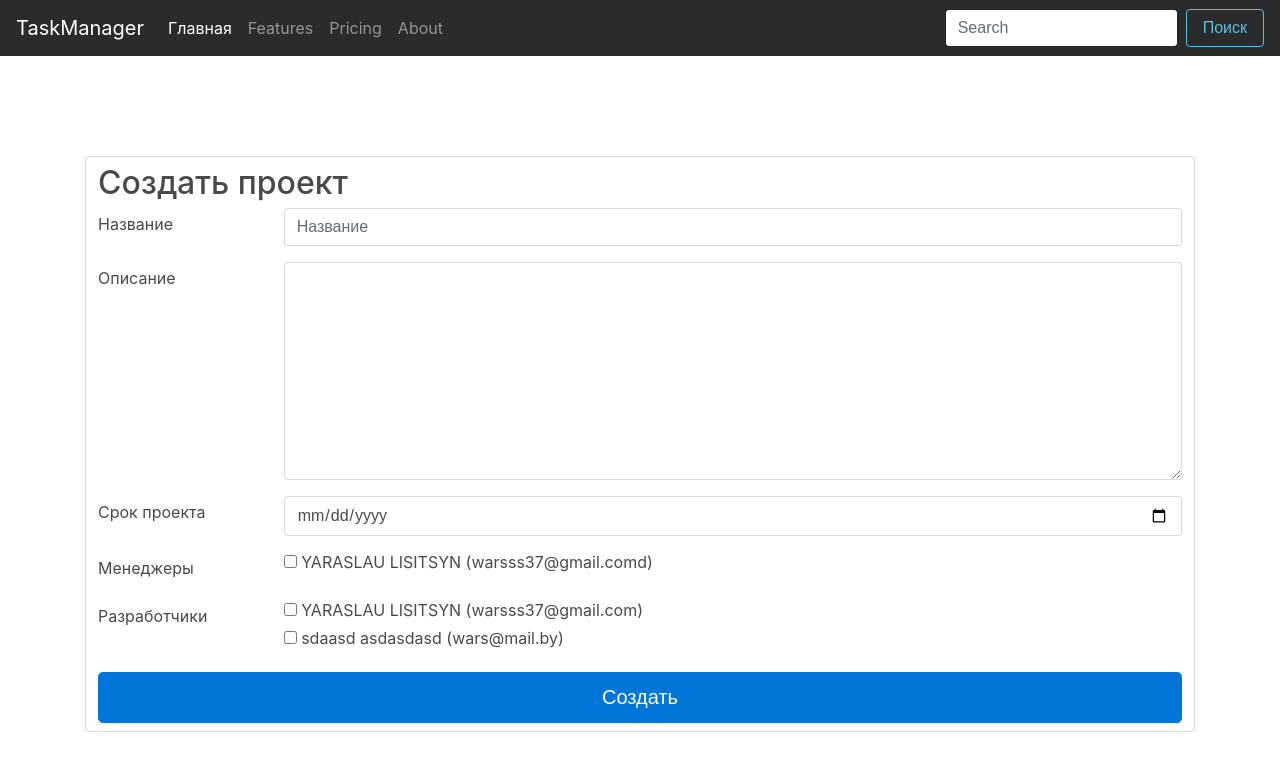
After one commit to S1mpl/SimpleTaskManager, a Django app: page /project/add/ in a window 1280 px wide. The commit adds this page. Shown: the top 771 px of the page. Run offline with Django 3.2, Linux system fonts and the light colour scheme; a user stored in the database is signed in; data comes from the database, SQL or seed files in the repository; both versions use the stored data as it was after the commit; some libraries are stand-ins or nearby versions.

Commit message:
Добавлена возможнасть содавать проекты

```diff
--- a/Project/models.py
+++ b/Project/models.py
@@ -2,12 +2,14 @@ from django.db import models
 from datetime import datetime
 from django.core.urlresolvers import reverse
 from django.contrib.auth.models import User
+from SimpleTaskManager import settings
 
 
 class Project(models.Model):
     title = models.CharField(max_length=100, verbose_name='Заголовок')
     description = models.TextField(verbose_name='Описание')
-    manager_create = models.ForeignKey(User, verbose_name='Менеджер')
+    users = models.ManyToManyField(settings.AUTH_USER_MODEL, verbose_name='Те кому домтупен проект')
+    due_date = models.DateField(verbose_name='Срок проекта', db_index=True, default=datetime.now())
     date_create = models.DateTimeField(default=datetime.now(), db_index=True, verbose_name='Дата создания')
 
     def get_absolute_url(self):
--- a/Project/urls.py
+++ b/Project/urls.py
@@ -1,8 +1,13 @@
 from django.conf.urls import url
 from django.contrib import admin
 from django.contrib.auth import views
-from django.contrib.auth.decorators import  permission_required
+from django.contrib.auth.decorators import  login_required
+from Project.views import ProjectListView, ProjectCreate
 
 urlpatterns = [
-    url(r'^$',  views.login, name='main'),
+    url(r'^$',  login_required(ProjectListView.as_view()), name='main'),
+    url(r'^project/(?P<pk>\d+)$', login_required(views.login), name='project_task'),
+    url(r'^project/add/$', login_required(ProjectCreate.as_view()), name='project_add'),
+    url(r'^project/(?P<pk>\d+)/edit/$', login_required(views.login), name='project_edit'),
+    url(r'^project/(?P<pk>\d+)/delete/$', login_required(views.login), name='project_delete'),
 ]
--- a/Project/views.py
+++ b/Project/views.py
@@ -1,3 +1,66 @@
-from django.shortcuts import render
+from User.models import User
+from generic.controller import PageNumberView
+from django.shortcuts import redirect
+from django.core.urlresolvers import reverse
+from django.contrib import messages
+from django.views.generic.detail import DetailView
+from Project.models import Project
+from django.views.generic.list import ListView
+from django.db.models import Q
+from django.views.generic.base import TemplateView
+from Project.forms import ProjectCreateForm
+from datetime import datetime
+from django.http import HttpResponse
 
-# Create your views here.
+
+
+class ProjectListView(PageNumberView, ListView):
+    model = Project
+    template_name = 'project/project_index.html'
+    paginate_by = 10
+    users = None
+
+    def get(self, request, *args, **kwargs):
+        self.users = Project.objects.filter(Q(users=request.user))
+        return super(ProjectListView, self).get(request, *args, **kwargs)
+
+    def get_context_data(self, **kwargs):
+        context = super(ProjectListView, self).get_context_data(**kwargs)
+        context["users"] = self.users
+        return context
+
+
+class ProjectCreate(TemplateView):
+    model = Project
+    template_name = 'project/add_project.html'
+    form = None
+    manager = None
+    developer = None
+    select_managers = []
+
+    def get(self, request, *args, **kwargs):
+        if request.user.role == "Manager" or request.user.is_admin:
+            self.manager = User.objects.filter(role='Manager')
+            self.developer = User.objects.filter(role='Developer')
+            return super(ProjectCreate, self).get(request, *args, **kwargs)
+        else:
+            return redirect(reverse('main'))
+
+    def get_context_data(self, **kwargs):
+        context = super(ProjectCreate, self).get_context_data(**kwargs)
+        context['managers'] = self.manager
+        context['developers'] = self.developer
+        return context
+
+    def post(self, request, *args, **kwargs):
+        self.form = ProjectCreateForm(request.POST)
+        if self.form.is_valid():
+            if datetime.strptime(request.POST['due_date'], '%Y-%m-%d') <= datetime.today():
+                messages.add_message(request,messages.ERROR,'Введенная дата неверна')
+                return redirect(reverse('project_add'))
+            else:
+                self.form.save()
+                return redirect(reverse('main'))
+        else:
+            messages.add_message(request, messages.ERROR, self.form.errors)
+            return redirect(reverse('project_add'))
--- a/SimpleTaskManager/settings.py
+++ b/SimpleTaskManager/settings.py
@@ -38,6 +38,7 @@ INSTALLED_APPS = [
     'django.contrib.messages',
     'django.contrib.staticfiles',
     'User',
+    'Project',
 ]
 
 MIDDLEWARE = [
--- a/User/models.py
+++ b/User/models.py
@@ -33,13 +33,13 @@ class User(AbstractBaseUser, PermissionsMixin, models.Model):
         verbose_name='Email'
     )
     firstname = models.CharField(
-        'Имя',
+        verbose_name='Имя',
         max_length=40,
         null=True,
         blank=True
     )
     lastname = models.CharField(
-        'Фамилия',
+        verbose_name='Фамилия',
         max_length=40,
         null=True,
         blank=True
@@ -85,7 +85,7 @@ class User(AbstractBaseUser, PermissionsMixin, models.Model):
     USERNAME_FIELD = 'email'
     REQUIRED_FIELDS = []
 
-    object = UserManager()
+    objects = UserManager()
 
     class Meta:
         verbose_name = 'Пользователь'
--- a/templates/base.html
+++ b/templates/base.html
@@ -12,6 +12,34 @@
     <title>{% block title %}{% endblock %} :: SimpleTaskManager</title>
   </head>
   <body>
+    <nav class="navbar navbar-toggleable-md navbar-inverse bg-inverse">
+        <button class="navbar-toggler navbar-toggler-right" type="button" data-toggle="collapse" data-target="#navbarColor01" aria-controls="navbarColor01" aria-expanded="false" aria-label="Toggle navigation">
+        <span class="navbar-toggler-icon"></span>
+      </button>
+        <a class="navbar-brand" href="#">TaskManager</a>
+
+        <div class="collapse navbar-collapse" id="navbarColor01">
+          <ul class="navbar-nav mr-auto">
+            <li class="nav-item active">
+              <a class="nav-link" href="{% url 'main' %}">Главная</a>
+            </li>
+            <li class="nav-item">
+              <a class="nav-link" href="#">Features</a>
+            </li>
+            <li class="nav-item">
+              <a class="nav-link" href="#">Pricing</a>
+            </li>
+            <li class="nav-item">
+              <a class="nav-link" href="#">About</a>
+            </li>
+          </ul>
+          <form class="form-inline">
+            <input class="form-control mr-sm-2" type="text" placeholder="Search">
+            <button class="btn btn-outline-info my-2 my-sm-0" type="submit">Поиск</button>
+          </form>
+        </div>
+    </nav>
+
     {% block content %}
     {% endblock %}
   </body>
--- /dev/null
+++ b/templates/project/add_project.html
@@ -0,0 +1,62 @@
+{% extends 'base.html' %}
+{% block title %}Главная{% endblock %}
+
+{% block content %}
+    <div class="container form-cont">
+        {% include 'generic/messages.html' %}
+            <form action="" method="post" class="form-control">
+                <h2>Создать проект</h2>
+                {% csrf_token %}
+                <div class="form-group row">
+                    <label for="text-input" class="col-2 col-form-label">Название</label>
+                    <div class="col-10">
+                        <input type="text" id="id_title" class="form-control" placeholder="Название" name="title" required>
+                    </div>
+                </div>
+                <div class="form-group row">
+                    <label for="textarea-input" class="col-2 col-form-label">Описание</label>
+                    <div class="col-10">
+                        <textarea name="description" id="id_description" style="width: 100%" rows="10" class="form-control"></textarea>
+                    </div>
+                </div>
+                <div class="form-group row">
+                  <label for="date-input" class="col-2 col-form-label">Срок проекта</label>
+                  <div class="col-10">
+                    <input class="form-control" type="date" id="example-date-input" name="due_date">
+                  </div>
+                </div>
+
+                 <div class="form-group row">
+                  <label for="date-input" class="col-2 col-form-label">Менеджеры</label>
+                  <div class="col-10">
+                      {% for manager in managers %}
+                          <div class="checkbox">
+                              <label>
+                                  <input type="checkbox" name="users" value="{{ manager.id }}" style="padding: 10px" {% if user.id == manager.id %} checked disabled {% endif %}>
+                                  <span class="custom-control-description">{{ manager.firstname }} {{ manager.lastname }} ({{ manager.email }})</span>
+                              </label>
+                          </div>
+                      {% endfor %}
+                  </div>
+                </div>
+
+                <div class="form-group row">
+                  <label for="date-input" class="col-2 col-form-label">Разработчики</label>
+                  <div class="col-10">
+                      {% for developer in developers %}
+                          <div class="checkbox">
+                              <label>
+                                  <input type="checkbox" name="users" value="{{ developer.id }}" style="padding: 10px">
+                                  <span class="custom-control-description">{{ developer.firstname }} {{ developer.lastname }} ({{ developer.email }})</span>
+                              </label>
+                          </div>
+                      {% endfor %}
+                  </div>
+                </div>
+
+                <div class="submit-button">
+                    <input type="submit" value="Создать" class="btn btn-lg btn-primary btn-block">
+                </div>
+            </form>
+    </div>
+{% endblock %}
--- a/templates/registration/login.html
+++ b/templates/registration/login.html
@@ -7,7 +7,7 @@
             <h2>Вход</h2>
             {% csrf_token %}
             <div class="form-padding">
-                <input type="email" id="id_username" class="form-control" placeholder="Email" name="username" required>
+                <input type="text" id="id_username" class="form-control" placeholder="Email" name="username" required>
             </div>
             <div class="form-padding">
                 <input type="password" id="id_password" class="form-control form-padding" placeholder="Пароль" name="password" required>
```
Also changed, not shown: Project/forms.py (added, +7 -0 lines), generic/controller.py (added, +15 -0 lines), templates/project/project_index.html (added, +8 -0 lines), templates/registration/register.html (+6 -5 lines), db.sqlite3.
